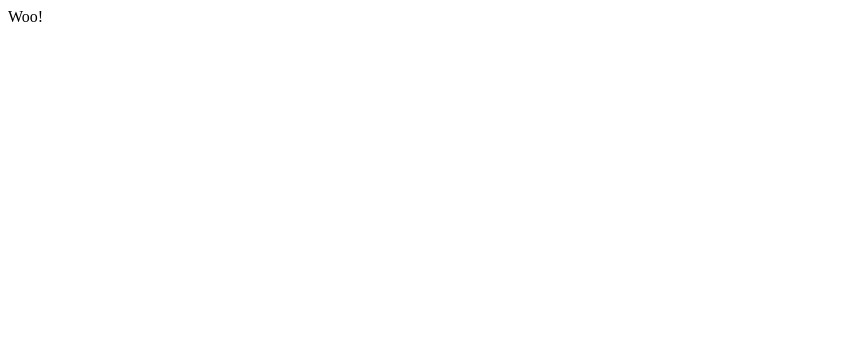
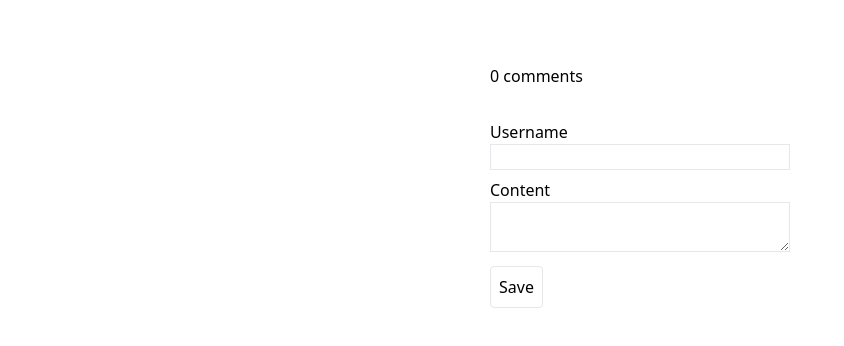
Before and after one commit to chriscauley/unrest-story, a Vue app in the folder demo/: page / in a window 1280 px wide. Shown: the top 346 px of the page, without its empty margins (0-844 px from the left). Built offline with nearby package versions, Linux system fonts and the light colour scheme.

Commit message:
basic comment app

```diff
--- a/demo/public/index.html
+++ b/demo/public/index.html
@@ -4,6 +4,7 @@
     <meta charset="utf-8">
     <meta http-equiv="X-UA-Compatible" content="IE=edge">
     <meta name="viewport" content="width=device-width,initial-scale=1.0">
+    <link href="https://unpkg.com/tailwindcss@^2/dist/tailwind.min.css" rel="stylesheet">
     <link rel="icon" href="<%= BASE_URL %>favicon.ico">
     <title><%= htmlWebpackPlugin.options.title %></title>
   </head>
--- a/demo/src/App.vue
+++ b/demo/src/App.vue
@@ -1,10 +1,21 @@
 <template>
-  <div>Woo!</div>
+  <div style="max-width: 300px;" class="mt-16 m-auto">
+    {{ comment_count }} comments
+    <comment-list />
+    <comment-form />
+  </div>
 </template>
 
 <script>
+import CommentForm from '@/components/comment/Form'
+import CommentList from '@/components/comment/List'
+import store from '@/store'
 
 export default {
+  components: { CommentForm, CommentList },
   name: 'App',
+  computed: {
+    comment_count: () => store.comment.all().length
+  }
 }
 </script>
--- /dev/null
+++ b/demo/src/components/comment/Form.vue
@@ -0,0 +1,35 @@
+<template>
+  <form @submit.prevent="submit">
+    <label>
+      <div>Username</div>
+      <input v-model="username" :class="css.input" />
+    </label>
+    <label>
+      <div>Content</div>
+      <textarea v-model="text" :class="css.input" />
+    </label>
+    <button :class="css.button">Save</button>
+  </form>
+</template>
+
+<script>
+import store from '@/store'
+
+const css = {
+  input: 'border mb-2 w-full',
+  button: 'p-2 border-gray-200 border rounded block'
+}
+
+export default {
+  data() {
+    return { text: '', username: '', css }
+  },
+  methods: {
+    submit() {
+      const { text, username } = this
+      store.comment.add({ text, username })
+      this.text = this.username = ''
+    }
+  }
+}
+</script>
--- /dev/null
+++ b/demo/src/components/comment/List.vue
@@ -0,0 +1,44 @@
+<template>
+<ul :class="css.list">
+  <li v-for="comment in comments" :key="comment.id">
+    <div :class="css.top">
+      <div :class="css.username">{{comment.username}} said:</div>
+      <div v-if="comment.likes">{{ comment.likes }} likes</div>
+    </div>
+    <div :class="css.text">{{comment.text}}</div>
+    <div :class="css.actions">
+      <div :class="css.action" @click="like(comment)">Like</div>
+      <div :class="css.action" @click="dislike(comment)">Dislike</div>
+      <div class="flex-grow" />
+      <div :class="css.action" @click="delete_(comment)">Delete</div>
+    </div>
+  </li>
+</ul>
+</template>
+
+<script>
+import store from '@/store'
+
+const css = {
+  list: 'mb-8',
+  top: 'flex justify-between text-sm',
+  text: 'py-2 px-4 rounded border',
+  username: 'text-gray-400',
+  actions: 'flex justify-between select-none',
+  action: 'underline cursor-pointer mr-2 text-sm text-blue-400'
+}
+
+export default {
+  data() {
+    return { css }
+  },
+  computed: {
+    comments: store.comment.all
+  },
+  methods: {
+    like: store.comment.like,
+    dislike: store.comment.dislike,
+    delete_: store.comment.delete,
+  }
+}
+</script>
--- /dev/null
+++ b/demo/src/store/comment.js
@@ -0,0 +1,22 @@
+import { reactive } from 'vue';
+
+let ID_COUNTER = 0
+
+const state = reactive({
+  list: [],
+})
+
+const add = ({text, username}) => state.list.push({
+  text,
+  username,
+  id: ID_COUNTER++,
+  likes: 0,
+})
+
+export default {
+  all: () => state.list.slice(),
+  like: (comment) => comment.likes ++,
+  dislike: (comment) => console.log('dis') || comment.likes --,
+  delete: (comment) => state.list = state.list.filter(c => c !== comment),
+  add,
+}
--- /dev/null
+++ b/demo/src/store/index.js
@@ -0,0 +1,3 @@
+import comment from './comment'
+
+export default { comment }
```
